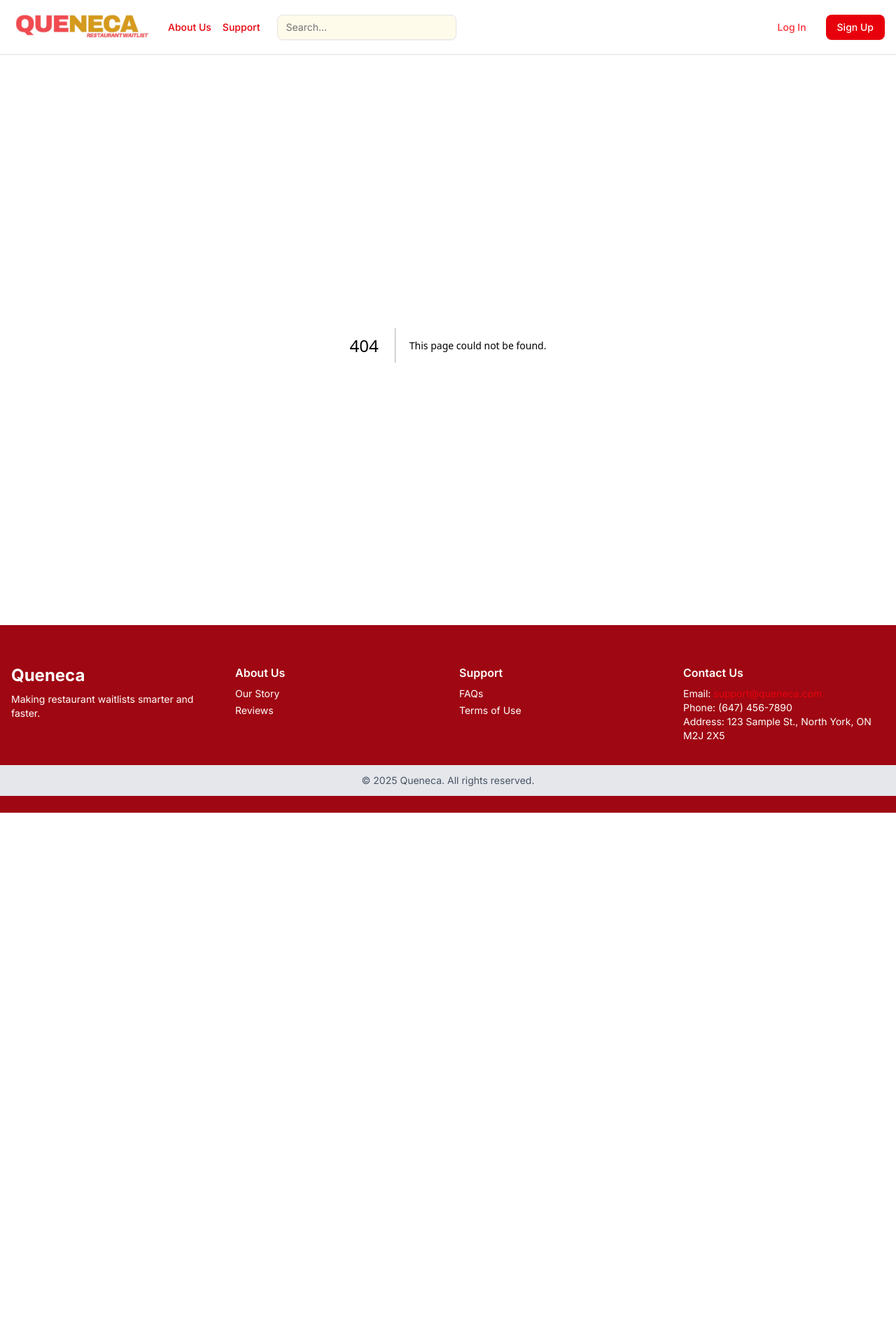
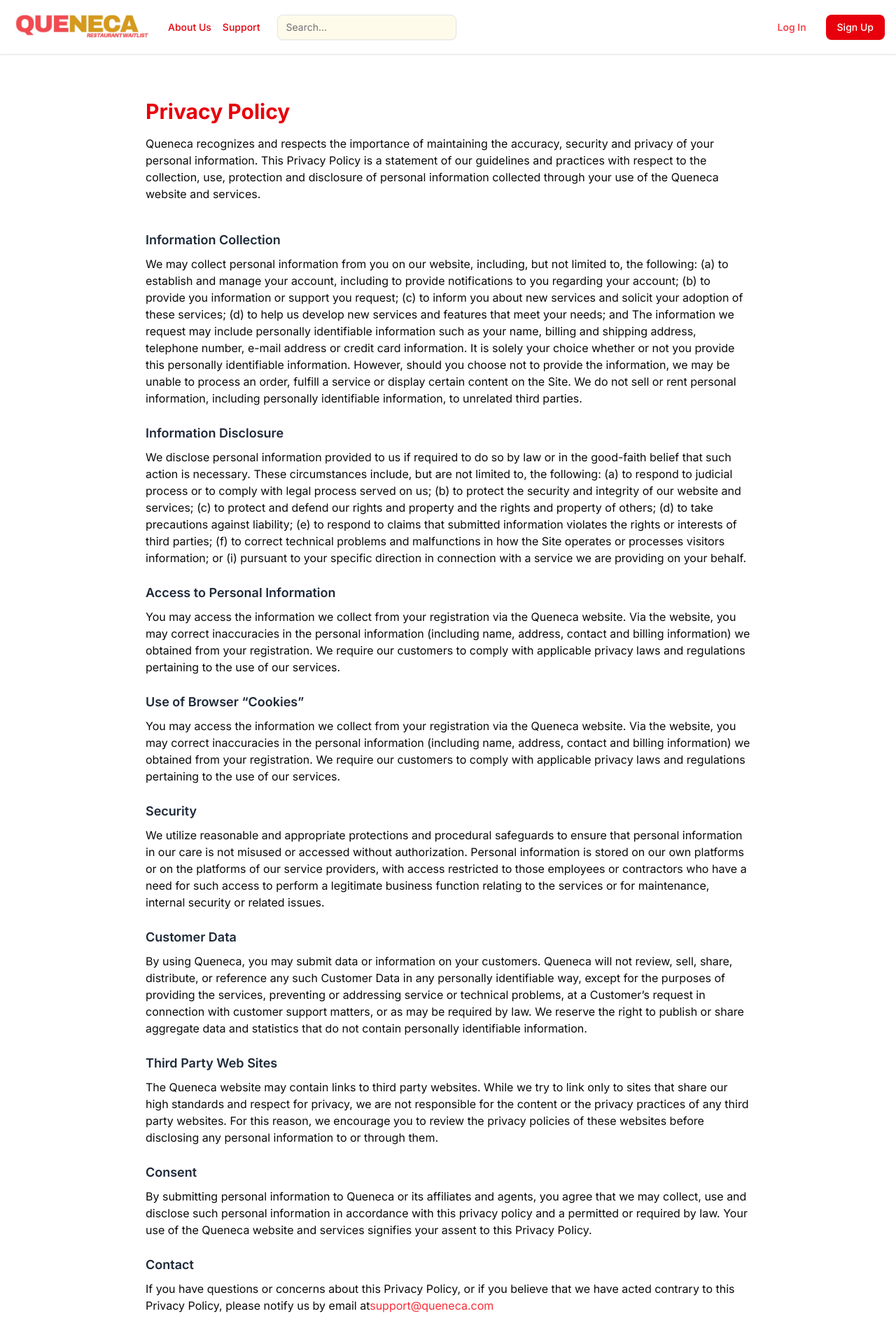
Before and after one commit to SYimleang/PRJ666-G7_Queneca, a Next.js app in the folder client/: page /privacy-policy in a window 1280 px wide. Before the commit this address had no page. Shown: the top 1920 px of the page at 70% size. Before the commit the page ends 1161 px from the top, so only its background shows below. Built offline with nearby package versions, Linux system fonts and the light colour scheme.

Commit message:
Add Privacy Policy

```diff
--- /dev/null
+++ b/client/src/app/privacy-policy/page.tsx
@@ -0,0 +1,86 @@
+export default function PrivacyPolicyPage() {
+
+    const contactEmail = "support@queneca.com";
+
+    return (
+    <main className="max-w-4xl mx-auto px-4 py-12">
+        <h1 className="text-3xl font-bold text-red-600 mb-4">Privacy Policy</h1>
+        <p className="mb-4">
+            Queneca recognizes and respects the importance of maintaining the accuracy, security and privacy of your personal information.
+            This Privacy Policy is a statement of our guidelines and practices with respect to the collection, use, protection and disclosure of personal information collected through your use of the Queneca website and services.
+        </p><br />
+
+        <h2 className="text-lg font-semibold text-gray-800 mb-2">Information Collection</h2>
+        <p>
+            We may collect personal information from you on our website, including, but not limited to, the following:
+            (a) to establish and manage your account, including to provide notifications to you regarding your account;
+            (b) to provide you information or support you request;
+            (c) to inform you about new services and solicit your adoption of these services;
+            (d) to help us develop new services and features that meet your needs; and
+            The information we request may include personally identifiable information such as your name, billing and shipping address, telephone number, e-mail address or credit card information.
+            It is solely your choice whether or not you provide this personally identifiable information. However, should you choose not to provide the information, we may be unable to process an order, fulfill a service or display certain content on the Site.
+            We do not sell or rent personal information, including personally identifiable information, to unrelated third parties.
+        </p><br />
+
+        <h2 className="text-lg font-semibold text-gray-800 mb-2">Information Disclosure</h2>
+        <p>
+            We disclose personal information provided to us if required to do so by law or in the good-faith belief that such action is necessary.
+            These circumstances include, but are not limited to, the following:
+            (a) to respond to judicial process or to comply with legal process served on us;
+            (b) to protect the security and integrity of our website and services;
+            (c) to protect and defend our rights and property and the rights and property of others;
+            (d) to take precautions against liability;
+            (e) to respond to claims that submitted information violates the rights or interests of third parties;
+            (f) to correct technical problems and malfunctions in how the Site operates or processes visitors information; or
+            (i) pursuant to your specific direction in connection with a service we are providing on your behalf.
+        </p><br />
+
+        <h2 className="text-lg font-semibold text-gray-800 mb-2">Access to Personal Information</h2>
+        <p>
+            You may access the information we collect from your registration via the Queneca website. Via the website, you may correct inaccuracies in the personal information (including name, address, contact and billing information) we obtained from your registration.
+            We require our customers to comply with applicable privacy laws and regulations pertaining to the use of our services.
+        </p><br />
+
+        <h2 className="text-lg font-semibold text-gray-800 mb-2">Use of Browser <q>Cookies</q></h2>
+        <p>
+            You may access the information we collect from your registration via the Queneca website. Via the website, you may correct inaccuracies in the personal information (including name, address, contact and billing information) we obtained from your registration.
+            We require our customers to comply with applicable privacy laws and regulations pertaining to the use of our services.
+        </p><br />
+
+
+      <h2 className="text-lg font-semibold text-gray-800 mb-2">Security</h2>
+      <p>
+        We utilize reasonable and appropriate protections and procedural safeguards to ensure that personal information in our care is not misused or accessed without authorization.
+        Personal information is stored on our own platforms or on the platforms of our service providers, with access restricted to those employees or contractors who have a need for such access to perform a legitimate business function relating to the services or for maintenance, internal security or related issues.
+      </p><br />
+
+      <h2 className="text-lg font-semibold text-gray-800 mb-2">Customer Data</h2>
+      <p>
+        By using Queneca, you may submit data or information on your customers.
+        Queneca will not review, sell, share, distribute, or reference any such Customer Data in any personally identifiable way, except for the purposes of providing the services, preventing or addressing service or technical problems, at a Customer’s request in connection with customer support matters, or as may be required by law.
+        We reserve the right to publish or share aggregate data and statistics that do not contain personally identifiable information.
+      </p><br />
+
+      <h2 className="text-lg font-semibold text-gray-800 mb-2">Third Party Web Sites</h2>
+      <p>
+        The Queneca website may contain links to third party websites.
+        While we try to link only to sites that share our high standards and respect for privacy, we are not responsible for the content or the privacy practices of any third party websites.
+        For this reason, we encourage you to review the privacy policies of these websites before disclosing any personal information to or through them.
+      </p><br />
+
+      <h2 className="text-lg font-semibold text-gray-800 mb-2">Consent</h2>
+      <p>
+        By submitting personal information to Queneca or its affiliates and agents, you agree that we may collect, use and disclose such personal information in accordance with this privacy policy and a permitted or required by law.
+        Your use of the Queneca website and services signifies your assent to this Privacy Policy.
+      </p><br />
+
+      <h2 className="text-lg font-semibold text-gray-800 mb-2">Contact</h2>
+      <p>
+        If you have questions or concerns about this Privacy Policy, or if you believe that we have acted contrary to this Privacy Policy, please notify us by email at
+        <a href={`mailto:${contactEmail}`} className="text-red-500 hover:underline">
+              {contactEmail}
+            </a>
+      </p><br />
+    </main>
+  );
+}
--- a/client/src/components/Footer.tsx
+++ b/client/src/components/Footer.tsx
@@ -52,11 +52,11 @@ export default function Footer() {
                 Terms of Use
               </Link>
             </li>
-            {/* <li>
+            <li>
               <Link href="/privacy-policy" className="hover:text-red-500">
                 Privacy Policy
               </Link>
-            </li> */}
+            </li>
           </ul>
         </div>
 
```
